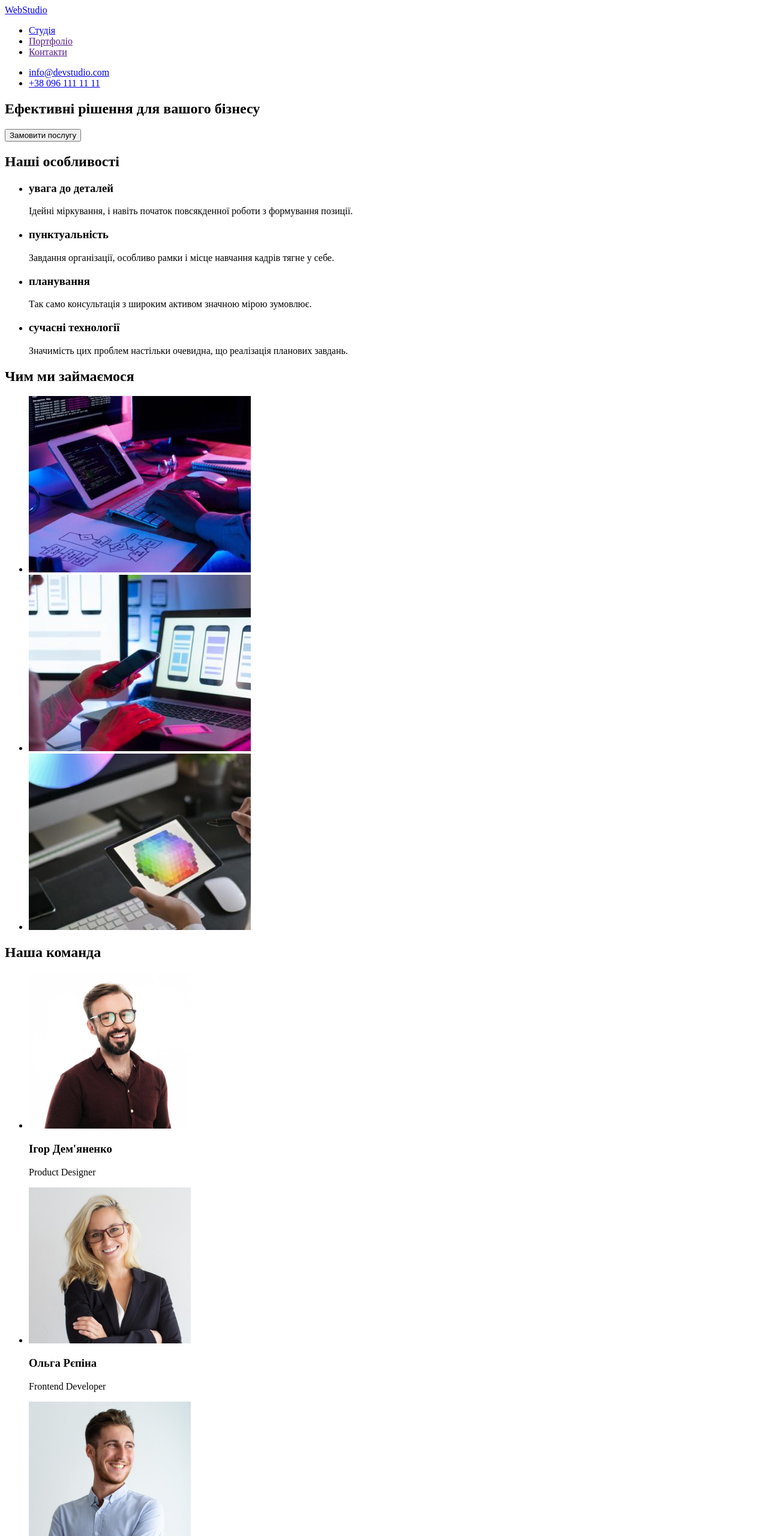
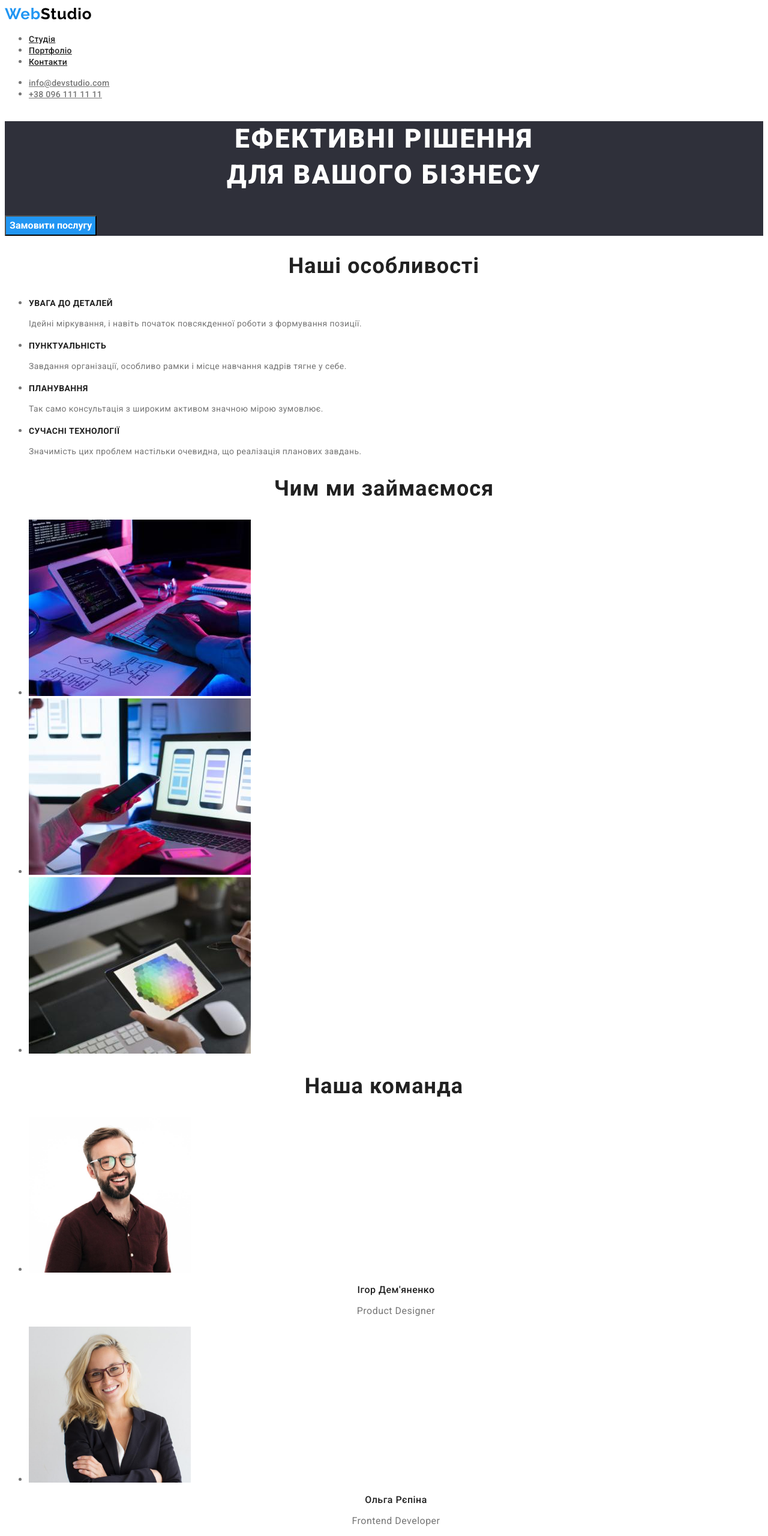
Before and after one commit to Vanyapnm/goit-markup-hw-02, a plain HTML site: page index.html in a window 1280 px wide. Shown: the top 2560 px of the page at 60% size. Drawn offline with Linux system fonts and the light colour scheme.

Commit message:
Зверстав "портфоліо", зробив стилі

```diff
--- /dev/null
+++ b/css/styles.css
@@ -0,0 +1,185 @@
+:root {
+--accent-color: #2196F3;
+--primary-whit-color: #ffffff;
+--titel-text-color: #212121;
+--primary-text-color: #757575;
+}
+
+body {
+    background-color: var(--primary-whit-color);
+    color: var(--primary-text-color);
+    font-family: Roboto, sans-serif;
+}
+
+/* logo */
+
+.logo-link {
+color: var(--accent-color);
+
+}
+.logo-link-header {
+    font-family: Raleway, cursive;
+    color: #000000;
+    text-decoration: none;
+    font-weight: 700;
+    font-size: 26px;
+    line-height: 1.19;
+    letter-spacing: 0.03em;
+}
+/* site-nav */
+
+.social-links .link {
+    color: var(--titel-text-color);
+    font-weight: 500;
+    font-size: 14px;
+    line-height: 1.14;
+    letter-spacing: 0.02em;
+}
+.social-links .link:hover,
+.social-links .link:focus {
+    color: var(--accent-color);
+}
+
+.contacts-link .contacts {
+    color: var(--primary-text-color);
+    font-weight: 500;
+        font-size: 14px;
+        line-height: 1.14;
+        letter-spacing: 0.02em;
+}
+.contacts-link .contacts:hover,
+.contacts-link .contacts:focus{
+    color: var(--accent-color);
+}
+
+/* Герой */
+
+.hero {
+    background-color: #2F303A;
+}
+.hero .hero-titel {
+    color: var(--primary-whit-color);
+    font-weight: 900;
+        font-size: 44px;
+        line-height: 1.36;
+        letter-spacing: 0.06em;
+        text-transform: uppercase;
+        text-align: center;
+}
+
+/* button */
+
+.hero .hero-button {
+    background-color: var(--accent-color);
+    color: var(--primary-whit-color);
+    font-family: inherit;
+    font-weight: 700;
+    font-size: 16px;
+    line-height: 1.8;
+    display: flex;
+    align-items: center;
+    text-align: center;
+}
+
+.section-titel {
+    color: var(--titel-text-color);
+    font-weight: 700;
+    font-size: 36px;
+    line-height: 1.16;
+    text-align: center;
+    letter-spacing: 0.03em;
+}
+/* features */
+
+.features-list-titel {
+    color: var(--titel-text-color);
+    font-weight: 700;
+    font-size: 14px;
+    line-height: 1.14;
+    letter-spacing: 0.03em;
+    text-transform: uppercase;
+}
+
+.features-list .text {
+    font-weight: 400;
+        font-size: 14px;
+        line-height: 1.71;
+        letter-spacing: 0.03em;
+}
+
+/* Команда */
+
+.team {
+    color: var(--titel-text-color);
+    font-weight: 500;
+        font-size: 16px;
+        line-height: 1.18;
+        text-align: center;
+        letter-spacing: 0.03em;
+}
+
+.team-list .text{
+    font-weight: 400;
+        font-size: 16px;
+        line-height: 1.18;
+        text-align: center;
+        letter-spacing: 0.03em;
+}
+
+/* portfolio */
+
+.filters .filters-button {
+    background-color: #F5F4FA;
+    color: var(--titel-text-color);
+    font-weight: 500;
+        font-size: 16px;
+        line-height: 1.6;
+        text-align: center;
+        letter-spacing: 0.03em;
+        font-family: inherit;
+}
+
+.filters .filters-button:hover,
+.filters .filters-button:focus {
+background-color: var(--accent-color);
+color: var(--primary-whit-color);
+}
+
+.work-items {
+    color: var(--titel-text-color);
+    font-weight: 700;
+        font-size: 18px;
+        line-height: 2;
+        letter-spacing: 0.06em;
+}
+
+.work-list .text {
+    font-weight: 400;
+        font-size: 16px;
+        line-height: 1.8;
+        letter-spacing: 0.03em;
+}
+
+/* footer */
+
+footer {
+    background-color:#2F303A;
+}
+
+.logo-link-footer {
+    color: var(--primary-whit-color);
+    font-family: Raleway, cursive;
+    text-decoration: none;
+    font-weight: 700;
+    font-size: 26px;
+    line-height: 1.19;
+    letter-spacing: 0.03em;
+}
+
+.address-link .link {
+    color: var(--primary-whit-color);
+        font-weight: 400;
+        font-size: 14px;
+        line-height: 1.71;
+        letter-spacing: 0.03em;
+}
--- a/index.html
+++ b/index.html
@@ -5,90 +5,101 @@
     <meta http-equiv="X-UA-Compatible" content="IE=edge">
     <meta name="viewport" content="width=device-width, initial-scale=1.0">
     <title>Document</title>
+    <link href="https://fonts.googleapis.com/css2?family=Raleway:wght@700&family=Roboto:wght@400;500;700;900&display=swap"
+        rel="stylesheet">
+    <link rel="stylesheet" href="./css/styles.css">
 </head>
 <body>
     <header>
+        <!--Шапка сайту-->
         <nav>
-        <a href="./index.html">WebStudio</a>
-        <ul>
-            <li><a href="./index.html">Студія</a></li>
-            <li><a href="">Портфоліо</a></li>
-            <li><a href="">Контакти</a></li>
+        <a class="logo-link-header" href="./index.html"><span class="logo-link">Web</span>Studio</a>
+        <ul class="social-links">
+            <li><a class="link" href="./index.html">Студія</a></li>
+            <li><a class="link" href="./portfolio.html">Портфоліо</a></li>
+            <li><a class="link" href="">Контакти</a></li>
         </ul>
         </nav>
-        <ul>
-            <li><a href="mailto:info@devstudio.com">info@devstudio.com</a></li>
-            <li><a href="tel:+380961111111">+38 096 111 11 11</a></li>
+        <ul class="contacts-link">
+            <li><a class="contacts" href="mailto:info@devstudio.com">info@devstudio.com</a></li>
+            <li><a class="contacts" href="tel:+380961111111">+38 096 111 11 11</a></li>
         </ul>
     </header>
-    <main class="hero">
-        <section>
-            <h1>Ефективні рішення для вашого бізнесу</h1>
-            <button type="button">Замовити послугу</button>
+    <main>
+        <!-- Герой -->
+        <section class="hero">
+            <h1 class="hero-titel">Ефективні рішення <br> для вашого бізнесу</h1>
+            <button class="hero-button" type="button">Замовити послугу</button>
         </section>
-        <section>
-            <h2>Наші особливості</h2>
-            <ul>
+
+        <!-- Особливості -->
+        <section class="features">
+            <h2 class="section-titel">Наші особливості</h2>
+            <ul class="features-list">
                 <li>
-                    <h3>увага до деталей</h3>
-                    <p>Ідейні міркування, і навіть початок повсякденної роботи з формування позиції.</p>
+                    <h3 class="features-list-titel">увага до деталей</h3>
+                    <p class="text">Ідейні міркування, і навіть початок повсякденної роботи з формування позиції.</p>
                 </li>
                 <li>
-                    <h3>пунктуальність</h3>
-                    <p>Завдання організації, особливо рамки і місце навчання кадрів тягне у себе.</p>
+                    <h3 class="features-list-titel">пунктуальність</h3>
+                    <p class="text">Завдання організації, особливо рамки і місце навчання кадрів тягне у себе.</p>
                 </li>
                 <li>
-                    <h3>планування</h3>
-                    <p>Так само консультація з широким активом значною мірою зумовлює.</p>
+                    <h3 class="features-list-titel">планування</h3>
+                    <p class="text">Так само консультація з широким активом значною мірою зумовлює.</p>
                 </li>
                 <li>
-                    <h3>сучасні технології</h3>
-                    <p>Значимість цих проблем настільки очевидна, що реалізація планових завдань.</p>
+                    <h3 class="features-list-titel">сучасні технології</h3>
+                    <p class="text">Значимість цих проблем настільки очевидна, що реалізація планових завдань.</p>
                 </li>
             </ul>
         </section>
+        <!-- Можливості -->
         <section class="about">
-            <h2>Чим ми займаємося</h2>
+            <h2 class="section-titel">Чим ми займаємося</h2>
             <ul>
                 <li><img src="./images/box1.jpg" alt="десктопні додатки" width="370"></li>
                 <li><img src="./images/box2.jpg" alt="мобільні додатки" width="370"></li>
                 <li><img src="./images/box3.jpg" alt="дизайнерські рішення" width="370"></li>
             </ul>
         </section>
+        <!-- Команда -->
         <section>
-            <h2>Наша команда</h2>
-            <ul>
+            <h2 class="section-titel">Наша команда</h2>
+            <ul class="team-list">
                 <li>
                     <img src="./images/productdesigner.jpg" alt="Ігор Дем'яненко" width="270">
-                    <h3>Ігор Дем'яненко</h3>
-                    <p>Product Designer</p>
+                    <h3 class="team">Ігор Дем'яненко</h3>
+                    <p class="text">Product Designer</p>
                 </li>
                 <li>
                     <img src="./images/frontenddeveloper.jpg" alt="Ольга Рєпіна" width="270">
-                    <h3>Ольга Рєпіна</h3>
-                    <p>Frontend Developer</p>
+                    <h3 class="team">Ольга Рєпіна</h3>
+                    <p class="text">Frontend Developer</p>
                 </li>
                 <li>
                     <img src="./images/marketing.jpg" alt="Микола Тарасов" width="270">
-                    <h3>Микола Тарасов</h3>
-                    <p>Marketing</p>
+                    <h3 class="team">Микола Тарасов</h3>
+                    <p class="text">Marketing</p>
                 </li>
                 <li>
                     <img src="./images/uidesigner.jpg" alt="Михайло Єрмаков" width="270">
-                    <h3>Михайло Єрмаков</h3>
-                    <p>UI Designer</p>
+                    <h3 class="team">Михайло Єрмаков</h3>
+                    <p class="text">UI Designer</p>
                 </li>
             </ul>
         </section>
     </main>
+
+    <!-- Підвал -->
     <footer>
-        <a href="./index.html">WebStudio</a>
+        <a class="logo-link-footer" href="./index.html"><span class="logo-link">Web</span>Studio</a>
         <address>
-            <ul>
-            <li> <a href="https://goo.gl/maps/CPtrU1FHBa2aNyZL9" target="_blank" rel="noopener noreferrer nofollow">г. Киев, пр-т Леси
+            <ul class="address-link">
+            <li><a class="link" href="https://goo.gl/maps/CPtrU1FHBa2aNyZL9" target="_blank" rel="noopener noreferrer nofollow">г. Киев, пр-т Леси
                 Украинки, 26</a></li>
-            <li><a href="mailto:info@devstudio.com" lang="en">info@devstudio.com</a></li>
-            <li><a href="tel:+380961111111">+38 096 111 11 11</a></li>
+            <li><a class="link" href="mailto:info@devstudio.com" lang="en">info@devstudio.com</a></li>
+            <li><a class="link" href="tel:+380961111111">+38 096 111 11 11</a></li>
             </ul>
         </address>
     </footer>
```
Also changed, not shown: portfolio.html (added, +109 -0 lines), images/portfolio1.jpg (added), images/portfolio2.jpg (added), images/portfolio3.jpg (added), images/portfolio4.jpg (added), images/portfolio5.jpg (added), images/portfolio6.jpg (added), images/portfolio7.jpg (added), images/portfolio8.jpg (added), images/portfolio9.jpg (added).
